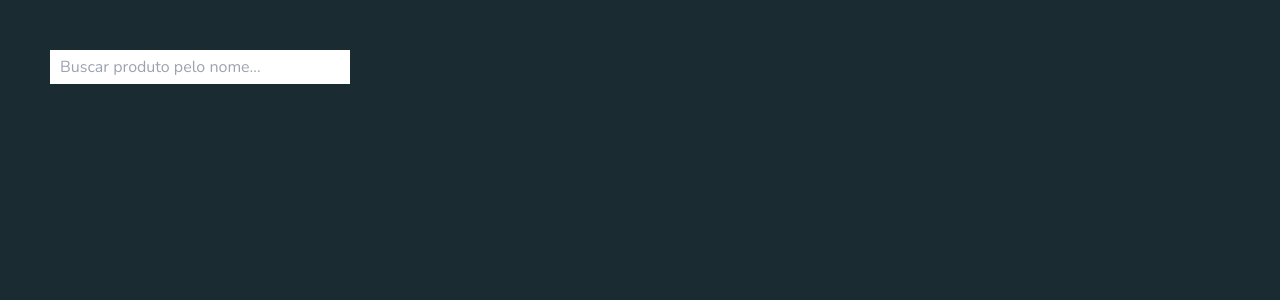
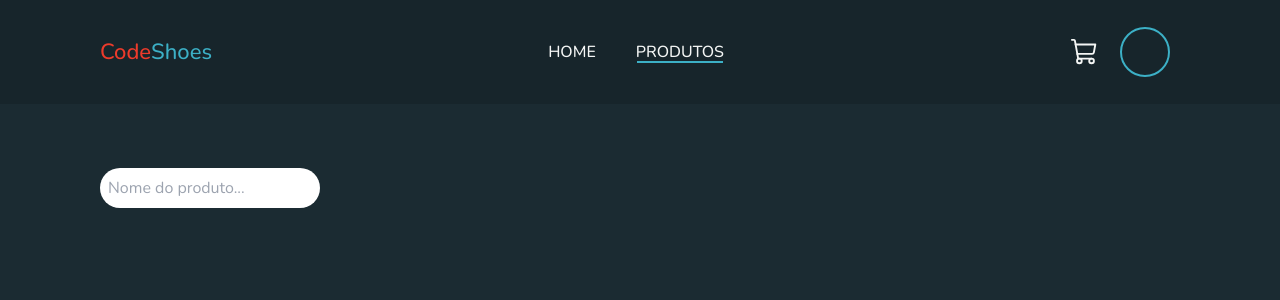
Before and after one commit to GFrasson/code-shoes, a React (Vite) app in the folder client/: page /products in a window 1280 px wide. Shown: the top 300 px of the page. Built offline with nearby package versions, Linux system fonts and the light colour scheme.

Commit message:
Remove public folder

```diff
--- a/client/src/components/FlatCard/index.tsx
+++ b/client/src/components/FlatCard/index.tsx
@@ -15,8 +15,8 @@ export function FlatCard({ itemNumber, isSelected, onFlatCardSelect }: FlatCardP
                 onClick={() => onFlatCardSelect(itemNumber)}
             >
                 <div className="images-container">
-                    <img className='brand-image' src="../../../public/img/brands/nike.png" alt="Imagem da marca do tênis" />
-                    <img className="shoe-image" src="../../../public/img/products/nike-blue.png" alt="Imagem de um tênis" />
+                    <img className='brand-image' src="../../../img/brands/nike.png" alt="Imagem da marca do tênis" />
+                    <img className="shoe-image" src="../../../img/products/nike-blue.png" alt="Imagem de um tênis" />
                 </div>
                 <div className="content-box">
                     <div className="content">
--- a/client/src/pages/Home/index.tsx
+++ b/client/src/pages/Home/index.tsx
@@ -39,13 +39,13 @@ export function Home() {
                             showIndicators={false}
                         >
                             <div>
-                                <img src="../../../public/img/products/nike-blue.png" />
+                                <img src="../../../img/products/nike-blue.png" />
                             </div>
                             <div>
-                                <img src="../../../public/img/products/nike-blue.png" />
+                                <img src="../../../img/products/nike-blue.png" />
                             </div>
                             <div>
-                                <img src="../../../public/img/products/nike-blue.png" />
+                                <img src="../../../img/products/nike-blue.png" />
                             </div>
                         </Carousel>
                     </div>
--- a/client/src/pages/Products/index.tsx
+++ b/client/src/pages/Products/index.tsx
@@ -1,17 +1,24 @@
 import React from 'react';
+import { Navbar } from '../../components/Navbar';
 import { ProductsContainer } from './style';
 
 
 export function Products() {
     return (
         <ProductsContainer>
+            <Navbar />
+
+            <main className='products-page'>
                 <input
-        type="text"
-        placeholder="Buscar produto pelo nome..."
+                    className='search'
+                    type='text'
+                    placeholder='Nome do produto...'
                 />
-      <div id="productsContainer">
+                <div id='productsContainer'>
                     {/* INSERIR OS PRODUTOS AQUI */}
                 </div>
+
+            </main>
         </ProductsContainer>
     );
 }
--- a/client/src/pages/Products/style.ts
+++ b/client/src/pages/Products/style.ts
@@ -1,22 +1,12 @@
 import styled from 'styled-components';
 
 export const ProductsContainer = styled.div`
-  display: flex;
-  flex-direction: column;
-  align-items: center;
-  margin-top: 20px;
+    .products-page {
+        margin: 4rem 6.25rem;
 
-  input {
-    width: 300px;
-    padding: 5px 10px;
-    margin: 30px 50px 0;
-    align-self: flex-start;
-  }
-
-  div#productsContainer {
-    margin-top: 20px;
-    display: flex;
-    justify-content: center;
-    flex-wrap: wrap;
-  }
+        .search {
+            padding: 0.5rem;
+            border-radius: 1.25rem;
+        }
+    }
 `;
```
Also changed, not shown: client/img/brands/nike.png (renamed from client/public/img/brands/nike.png), client/img/products/nike-blue.png (renamed from client/public/img/products/nike-blue.png). Lines whose indentation alone changed are shown as unchanged.
